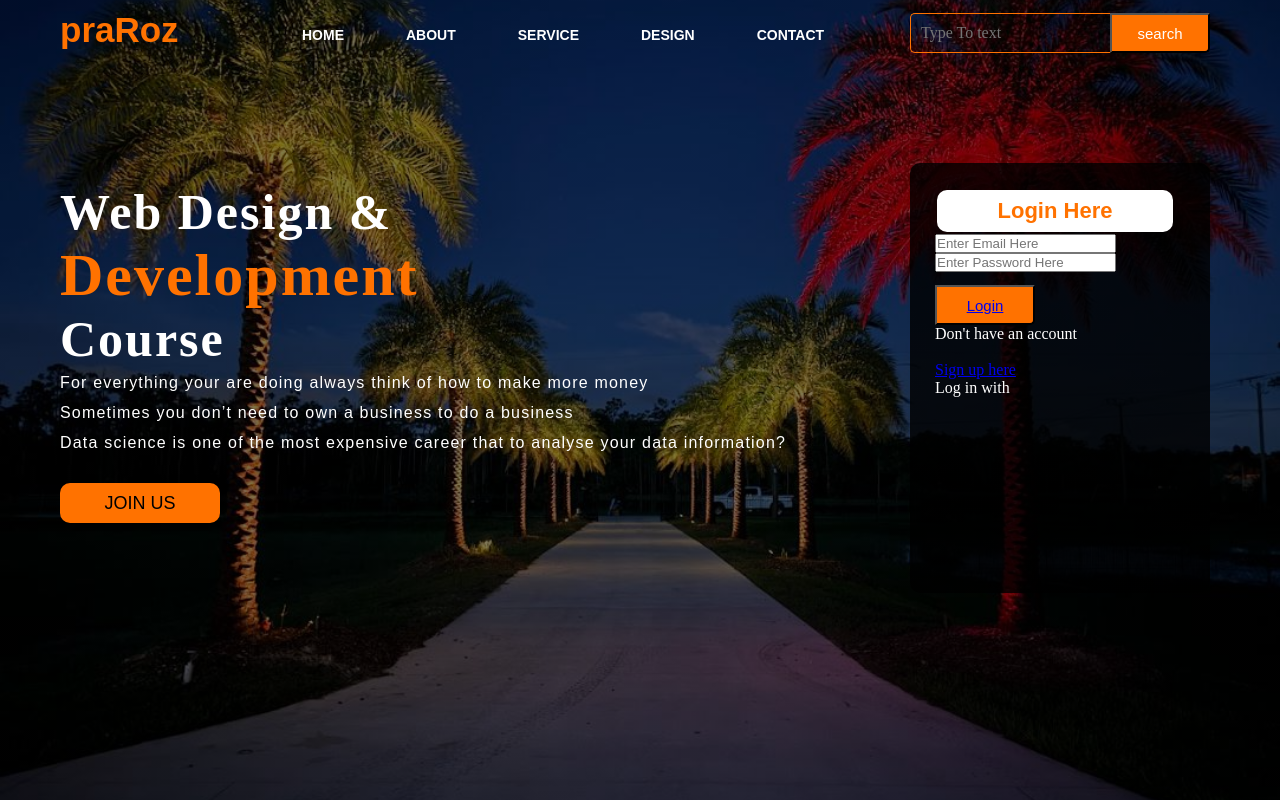
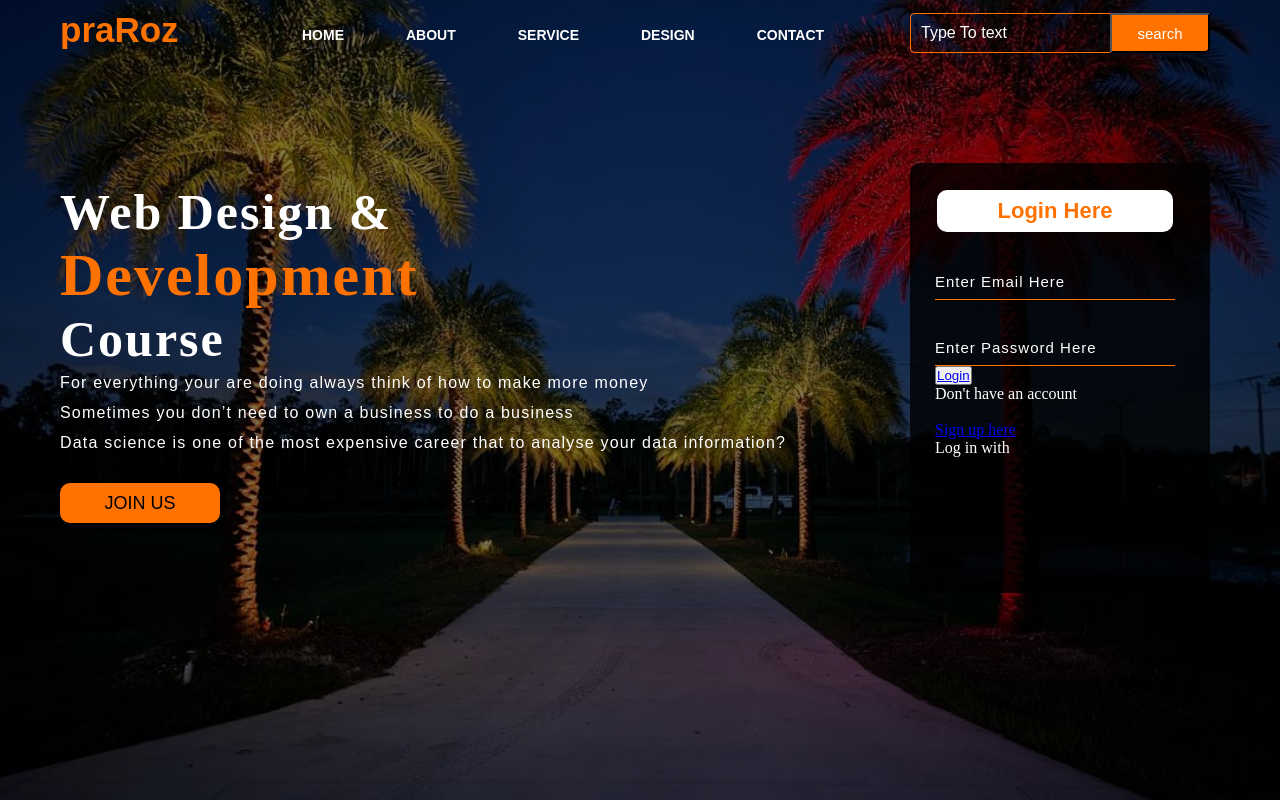
Before and after one commit to Johnnysky2700/website, a plain HTML site: page index.html in a window 1280 px wide. Drawn offline with Linux system fonts and the light colour scheme.

Commit message:
applying form input,inpiutf:focus,::placeholder

```diff
--- a/index.html
+++ b/index.html
@@ -37,7 +37,7 @@
                 <h2>Login Here</h2>
                 <input type="Email" name="email" placeholder="Enter Email Here">
                 <input type="password" name="" placeholder="Enter Password Here">
-                <button class="btn"><a href="#">Login</a></button>
+                <button class="btnn"><a href="#">Login</a></button>
 
                 <p class="link">Don't have an account</p><br>
                 <a href="#">Sign up here</a>
--- a/style.css
+++ b/style.css
@@ -180,3 +180,27 @@ ul li a:hover{
     margin: 2px;
     padding: 8px;
 }
+
+.form input{
+    width: 240px;
+    height: 35px;
+    background: transparent;
+    border-bottom: 1px solid #ff7200;
+    border-top: none;
+    border-right: none;
+    border-left: none;
+    color: #fff;
+    font-size: 15px;
+    letter-spacing: 1px;
+    margin-top: 30px;
+    font-family: sans-serif;
+}
+
+.form input:focus{
+    outline: none;
+}
+
+::placeholder{
+    color: #fff;
+    font-family: arial;
+}
```
